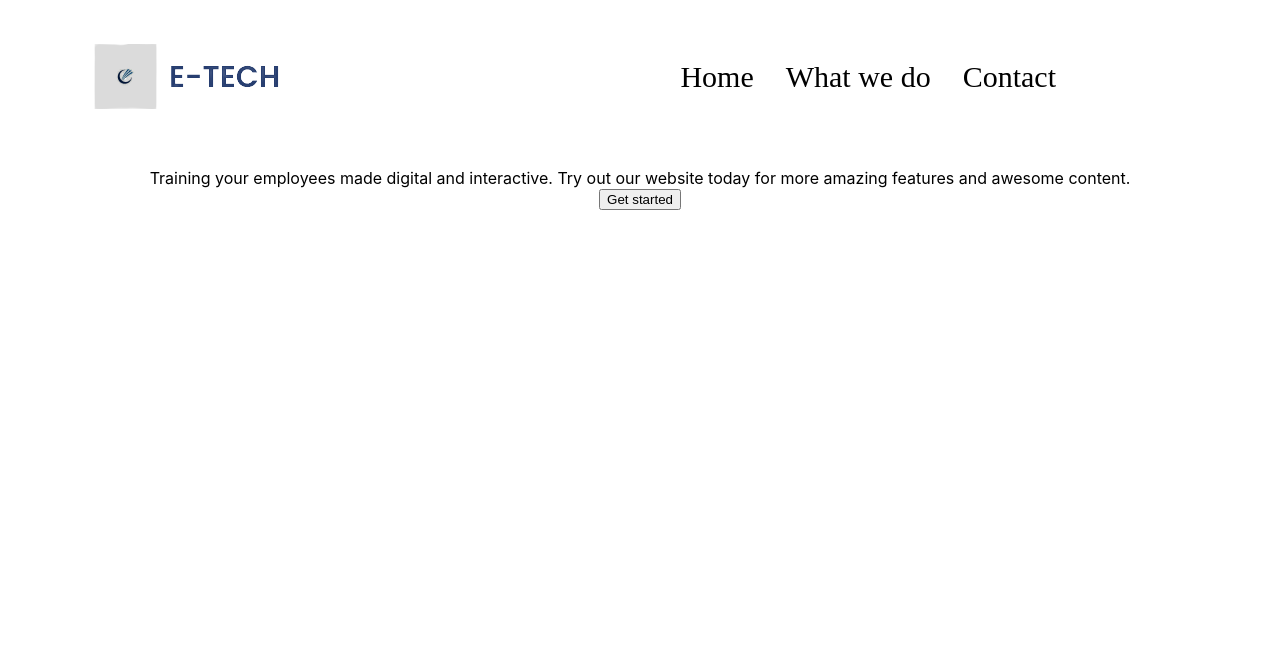
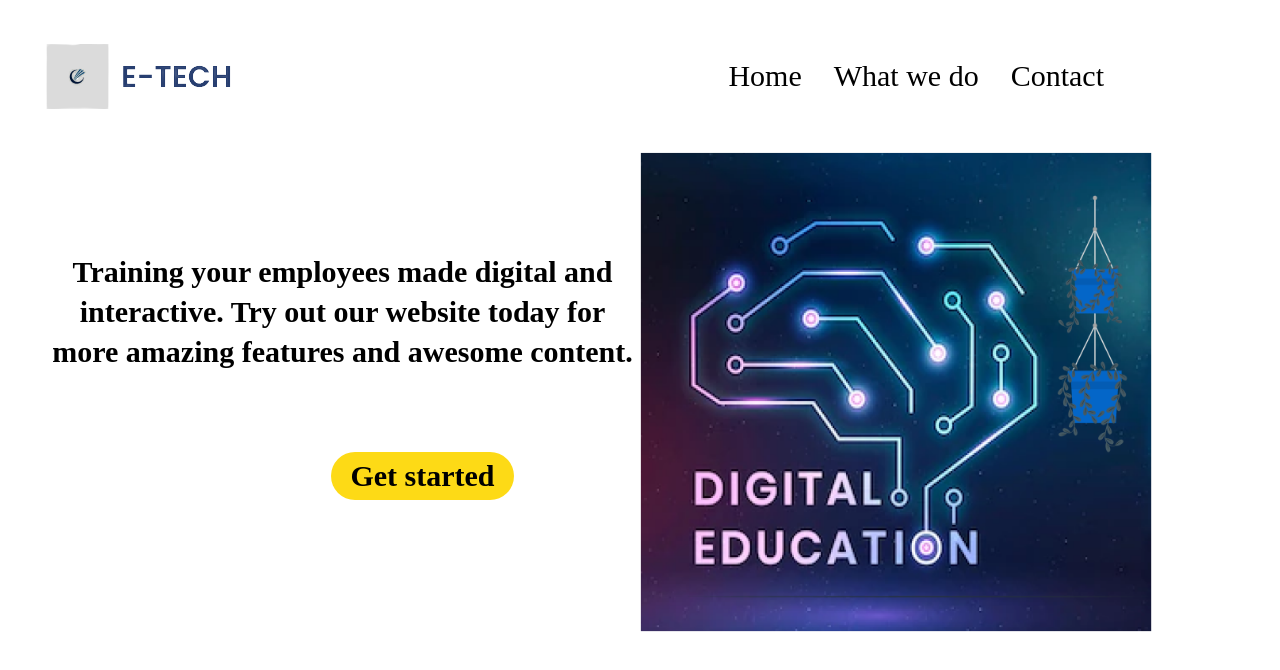
Before and after one commit to Michael-Otieno/e-tech, a React (Create React App) app: page / in a window 1280 px wide. Shown: the top 670 px of the page. Built offline with nearby package versions, Linux system fonts and the light colour scheme.

Commit message:
add react router and connect homepage

```diff
--- a/package.json
+++ b/package.json
@@ -34,5 +34,8 @@
       "last 1 firefox version",
       "last 1 safari version"
     ]
+  },
+  "devDependencies": {
+    "react-router-dom": "^6.3.0"
   }
 }
--- a/src/App.js
+++ b/src/App.js
@@ -1,11 +1,16 @@
 
 import './App.css';
+import {Routes, Route} from 'react-router-dom';
 import Homepage from './mcomponents/homepage/Homepage';
 
 function App() {
   return (
     <div className="App">
-      <Homepage />
+      <Routes>
+        <Route path='/' element={<Homepage />} />
+        <Route path='/signup' element={<div>Signup</div>} />
+      </Routes>
+
     </div>
   );
 }
--- a/src/index.js
+++ b/src/index.js
@@ -1,13 +1,17 @@
-import React from 'react';
-import ReactDOM from 'react-dom/client';
-import './index.css';
-import App from './App';
-import reportWebVitals from './reportWebVitals';
+import React from "react";
+import ReactDOM from "react-dom/client";
+import "./index.css";
+import App from "./App";
+import { BrowserRouter as Router } from "react-router-dom";
 
-const root = ReactDOM.createRoot(document.getElementById('root'));
+import reportWebVitals from "./reportWebVitals";
+
+const root = ReactDOM.createRoot(document.getElementById("root"));
 root.render(
   <React.StrictMode>
-    <App />
+    <Router>
+      <App />
+    </Router>
   </React.StrictMode>
 );
 
--- a/src/mcomponents/homepage/Homepage.css
+++ b/src/mcomponents/homepage/Homepage.css
@@ -1,5 +1,5 @@
 .navbar{
-  padding:1.5rem 4rem;
+  padding:1.5rem 1rem;
   margin-right: 10rem;
   display: flex;
   justify-content: space-between;
@@ -13,10 +13,9 @@
 .navbar li{
   margin-left: 2rem;
   font-family: Poppins;
-  font-size: 30px;
+  font-size: 1.875rem;
   font-weight: 500;
-  line-height: 45px;
-  letter-spacing: 0em;
+  line-height: 2.813rem;
   text-align: left;
   cursor: pointer;
 
@@ -24,3 +23,44 @@
 .navbar li:hover{
   color: blue;
 }
+.digital{
+  display: grid;
+  grid-template-columns: 50% 50%;
+  gap: 2;
+}
+.digital p{
+  height: 15rem;
+  margin-left: 2.813rem;
+  margin-top: 6.25rem;
+  font-family: 'Poppins';
+  font-style: normal;
+  font-weight: 600;
+  font-size: 1.875rem;
+  line-height: 2.5rem;
+  color: #000000;
+
+
+}
+.digital img{
+  width: 80%;
+  height: 30rem;
+}
+
+.digital button{
+  height: 3rem;
+  width: 11.438rem;
+  border-radius: 50px;
+  border: none;
+  outline: none;
+  margin-left: 10rem;
+  margin-top: 5rem;
+  cursor: pointer;
+  background: #FDDA16;
+
+
+  font-family: Poppins;
+  font-size: 1.875rem;
+  font-weight: 600;
+  text-align: center;
+
+}
--- a/src/mcomponents/homepage/Homepage.js
+++ b/src/mcomponents/homepage/Homepage.js
@@ -1,5 +1,7 @@
 import "./Homepage.css";
 import logo from "../../imgs/e-icon.png";
+import edigital from "../../imgs/edigital.png";
+import { Link } from "react-router-dom";
 
 function Homepage() {
   return (
@@ -12,14 +14,16 @@ function Homepage() {
           <li>Contact</li>
         </ul>
       </nav>
-      <div>
+      <div className="digital">
         <p>
           Training your employees made digital and interactive. Try out our
           website today for more amazing features and awesome content.
           <br />
-          <button>Get started</button>
+          <Link to='/signup'>
+            <button>Get started</button>
+          </Link>
         </p>
-        <img />
+        <img src={edigital} />
       </div>
     </div>
   );
```
Also changed, not shown: src/imgs/edigital.png (added), 1 other file (tests, documents, lock files or other folders).
